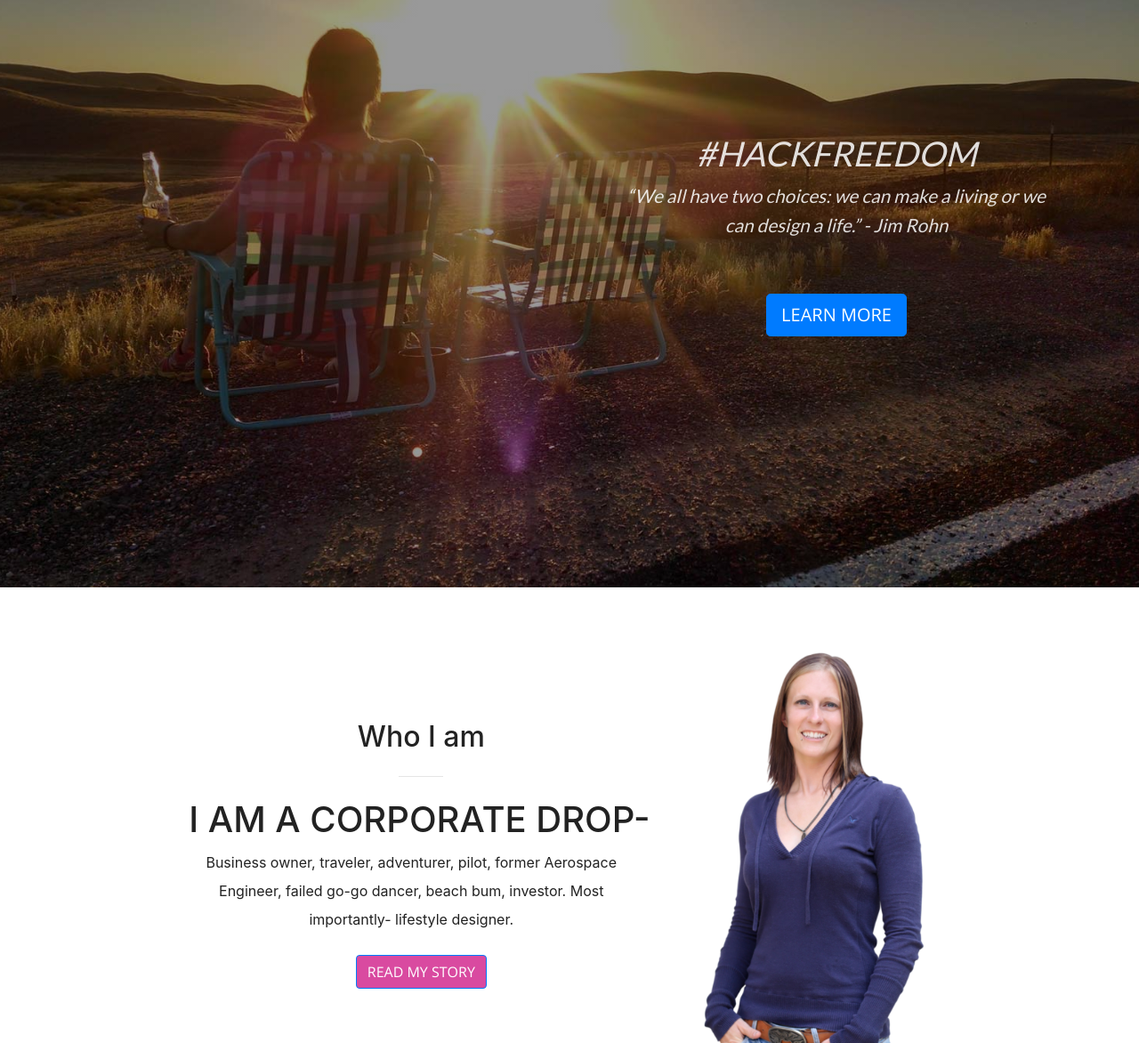
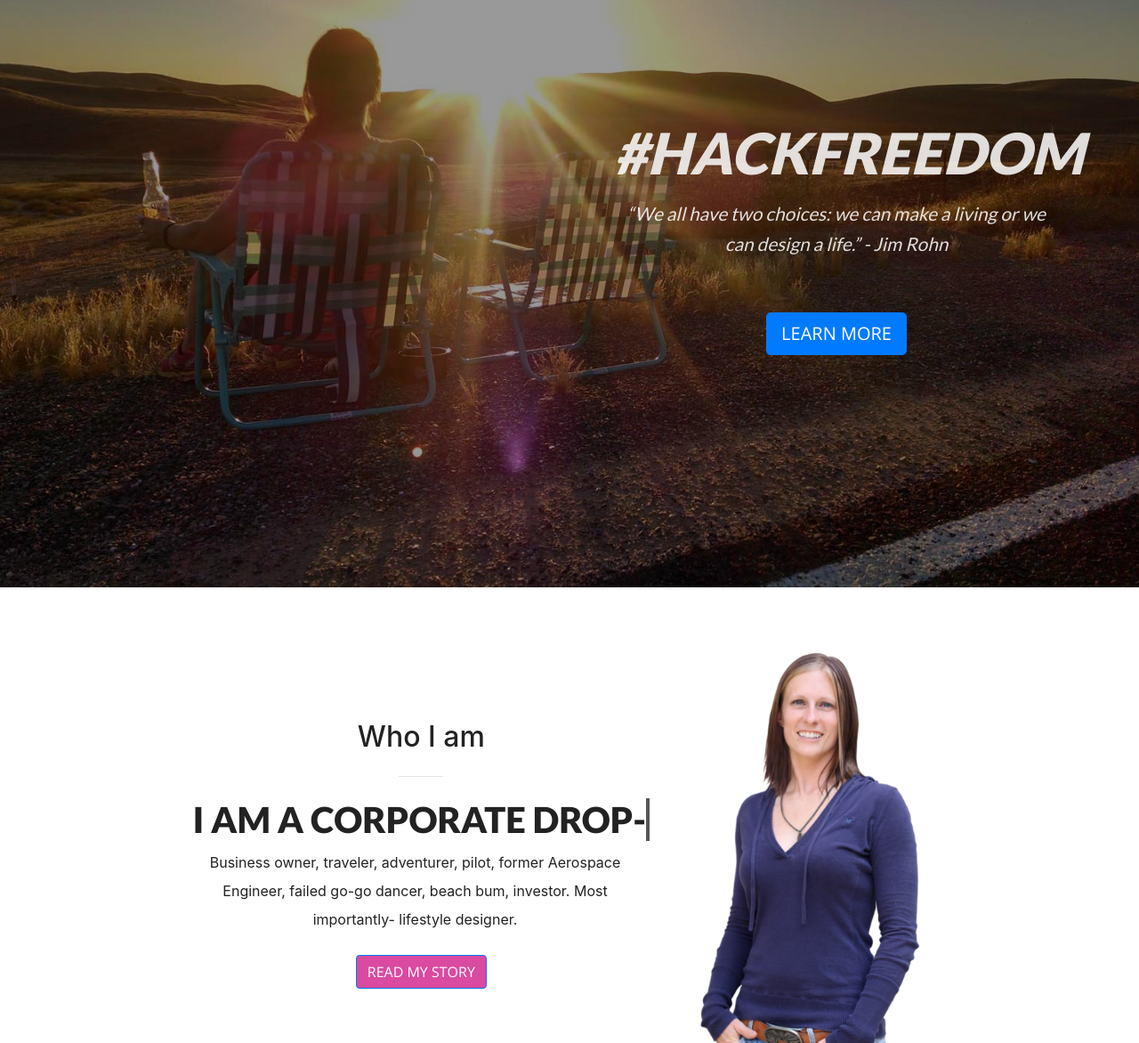
Before and after one commit to Riley-Brown/upwork-8, a website with bundled scripts: page index.html in a window 1280 px wide. Shown: the part 140-1312 px from the top of the page at 89% size. Built offline with nearby package versions, Linux system fonts and the light colour scheme.

Commit message:
Minor landing page and about section update

```diff
--- a/scss/_about.scss
+++ b/scss/_about.scss
@@ -10,7 +10,11 @@
     max-width: 1024px;
     margin: auto;
     align-items: center;
-
+    h1 {
+      font-size: 2.5rem;
+      font-family: 'Lato', sans-serif;
+      font-weight: 900;
+    }
     @media (max-width: 860px) {
       flex-direction: column;
     }
--- a/scss/_landing.scss
+++ b/scss/_landing.scss
@@ -58,7 +58,8 @@
     font-size: 1.3rem;
     line-height: 1.6;
     span:nth-of-type(1) {
-      font-size: 2.4rem;
+      font-size: 4rem;
+      font-weight: 900;
     }
     p {
       opacity: 0.85;
@@ -84,13 +85,13 @@
 }
 
 .text-type > .txt {
-  border-right: 0.3rem solid rgba(255, 255, 255, 0.8);
+  border-right: 0.3rem solid rgba(34, 34, 34, 0.95);
   animation: blinkTextCursor 500ms steps(40) infinite normal;
 }
 
 @keyframes blinkTextCursor {
   from {
-    border-right-color: rgba(255, 255, 255, 0.8);
+    border-right-color: rgba(34, 34, 34, 0.95);
   }
 
   to {
```
Also changed, not shown: css/creative.css, scss/_my-story--old.scss (renamed from scss/_my-story.scss), 1 other file.
